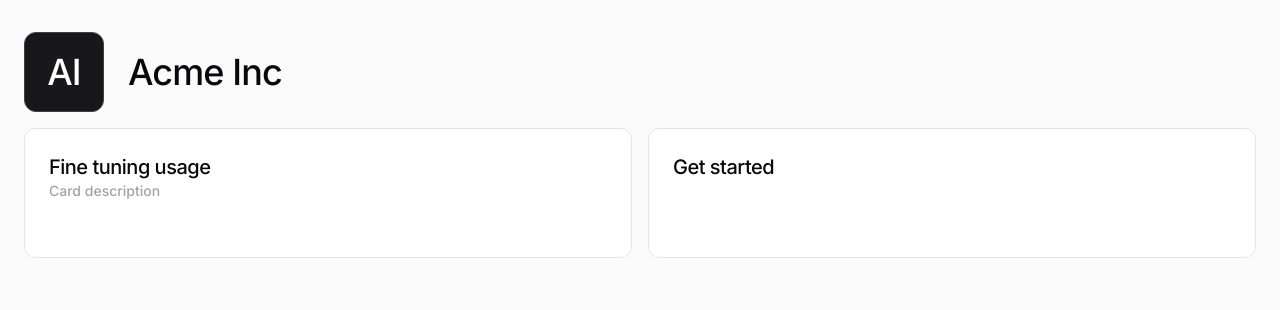
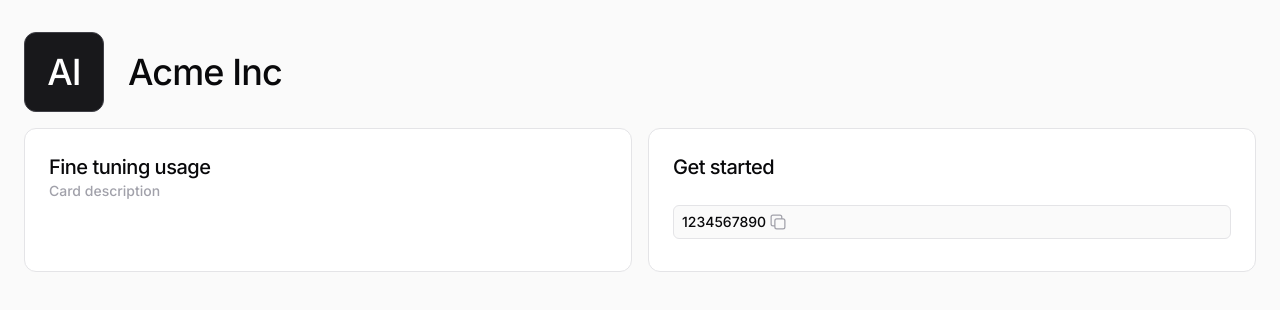
Before and after one commit to Nevnet99/fe-tt, a Next.js app: page / in a window 1280 px wide. Shown: the top 310 px of the page. Built offline with nearby package versions, Linux system fonts and the light colour scheme.

Commit message:
feat: implemented CopyCode

```diff
--- a/package.json
+++ b/package.json
@@ -15,6 +15,7 @@
     "next": "15.3.2",
     "react": "^19.0.0",
     "react-dom": "^19.0.0",
+    "react-hot-toast": "^2.5.2",
     "tailwind-merge": "^3.3.0"
   },
   "devDependencies": {
--- a/src/app/layout.tsx
+++ b/src/app/layout.tsx
@@ -1,6 +1,7 @@
 import type { Metadata } from "next";
 import { Inter } from "next/font/google";
 import "./globals.css";
+import { Toaster } from "react-hot-toast";
 
 const inter = Inter({
 	variable: "--font-inter",
@@ -19,7 +20,10 @@ export default function RootLayout({
 }>) {
 	return (
 		<html lang="en">
-			<body className={`${inter.variable} antialiased`}>{children}</body>
+			<body className={`${inter.variable} antialiased`}>
+				{children}
+				<Toaster position="top-center" reverseOrder={false} />
+			</body>
 		</html>
 	);
 }
--- a/src/app/page.tsx
+++ b/src/app/page.tsx
@@ -1,5 +1,6 @@
 import { Avatar } from "@/components/atoms/Avatar";
 import { Card } from "@/components/atoms/Card";
+import { CopyCode } from "@/components/atoms/CopyCode";
 import { Typography } from "@/components/atoms/Typography";
 
 export default function Home() {
@@ -32,6 +33,7 @@ export default function Home() {
 						Get started
 					</Typography>
 				</Card.Header>
+				<CopyCode code="1234567890" />
 			</Card.Container>
 		</main>
 	);
--- a/src/components/atoms/Button/index.tsx
+++ b/src/components/atoms/Button/index.tsx
@@ -3,7 +3,7 @@ import { twMerge } from "tailwind-merge";
 import { Typography } from "../Typography";
 
 export type TButtonProperties = PropsWithChildren<{
-	variant: "primary";
+	variant: "primary" | "ghost";
 	onlyIcon?: boolean;
 	fill?: boolean;
 }> &
@@ -13,6 +13,7 @@ const styles = {
 	base: "cursor-pointer",
 	primary:
 		"text-inverse-primary bg-background-inverse-primary border border-border-inverse-primary rounded-lg px-2.5 py-1.5",
+	ghost: "",
 };
 
 const onlyIconStyles = "flex items-center justify-center w-6 h-6";
--- /dev/null
+++ b/src/components/atoms/CopyCode/index.tsx
@@ -0,0 +1,24 @@
+"use client";
+
+import { Typography } from "../Typography";
+import { Button } from "../Button";
+import { CopyIcon } from "@/components/icons/Copy";
+import toast from "react-hot-toast";
+
+export const CopyCode = ({ code }: { code: string }) => {
+	const handleCopy = () => {
+		navigator.clipboard.writeText(code);
+		toast("Copied to clipboard");
+	};
+
+	return (
+		<div className="flex items-center px-2 py-1 bg-background-secondary border border-border-primary rounded-md">
+			<Typography as="span" variant="label" visual="small">
+				{code}
+			</Typography>
+			<Button variant="ghost" onlyIcon onClick={handleCopy}>
+				<CopyIcon />
+			</Button>
+		</div>
+	);
+};
--- /dev/null
+++ b/src/components/icons/Copy/index.tsx
@@ -0,0 +1,23 @@
+import React from "react";
+
+export const CopyIcon = () => {
+	return (
+		<svg
+			aria-label="Copy"
+			width="20"
+			height="20"
+			viewBox="0 0 20 20"
+			fill="none"
+			xmlns="http://www.w3.org/2000/svg"
+		>
+			<title>Copy</title>
+			<path
+				d="M13.75 6.875V5C13.75 3.96447 12.9105 3.125 11.875 3.125H5C3.96447 3.125 3.125 3.96447 3.125 5V11.875C3.125 12.9105 3.96447 13.75 5 13.75H6.875M13.75 6.875H15C16.0355 6.875 16.875 7.71447 16.875 8.75V15C16.875 16.0355 16.0355 16.875 15 16.875H8.75C7.71447 16.875 6.875 16.0355 6.875 15V13.75M13.75 6.875H8.75C7.71447 6.875 6.875 7.71447 6.875 8.75V13.75"
+				stroke="#A1A1AA"
+				strokeWidth="1.25"
+				strokeLinecap="round"
+				strokeLinejoin="round"
+			/>
+		</svg>
+	);
+};
```
Also changed, not shown: 2 other files (tests, documents, lock files or other folders).
